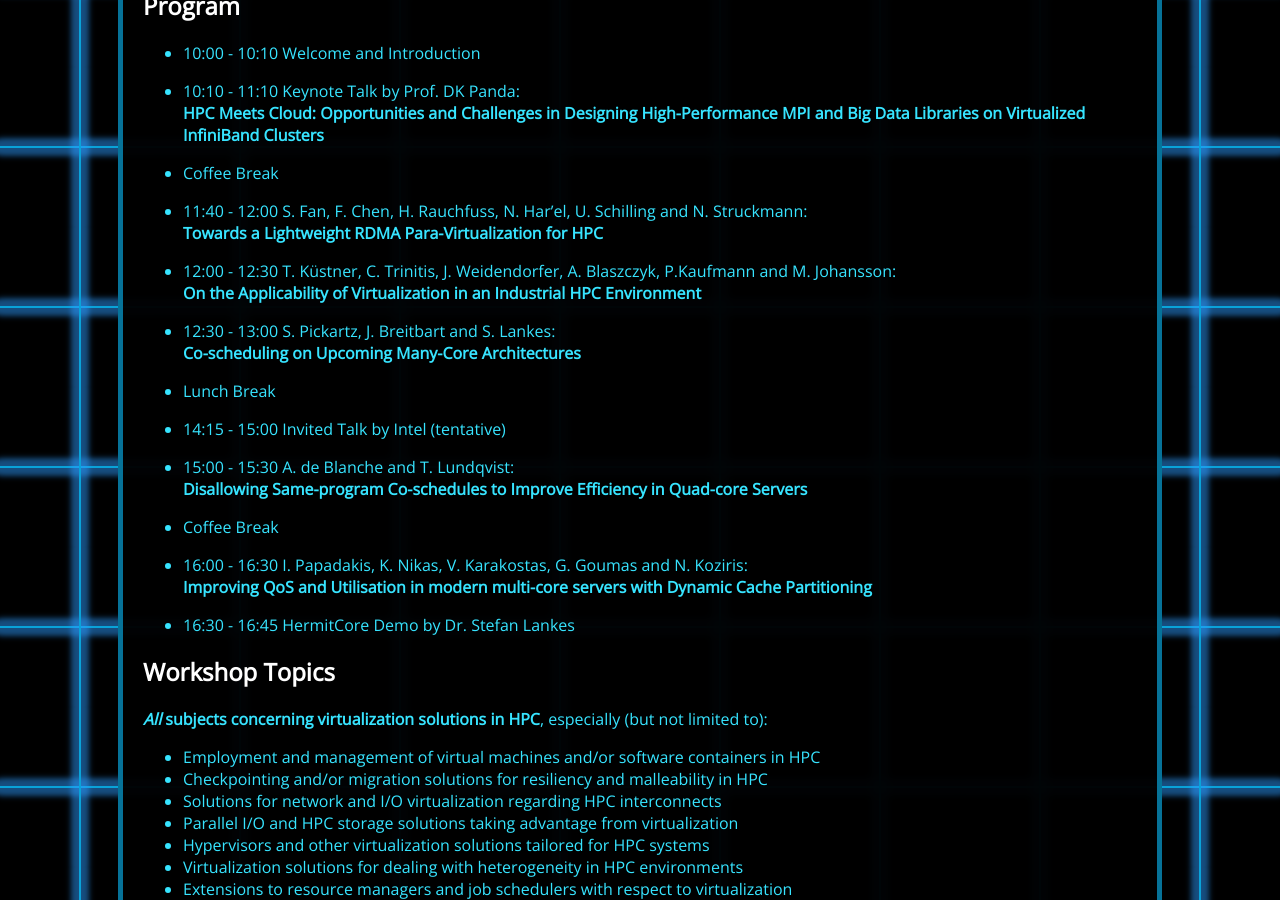
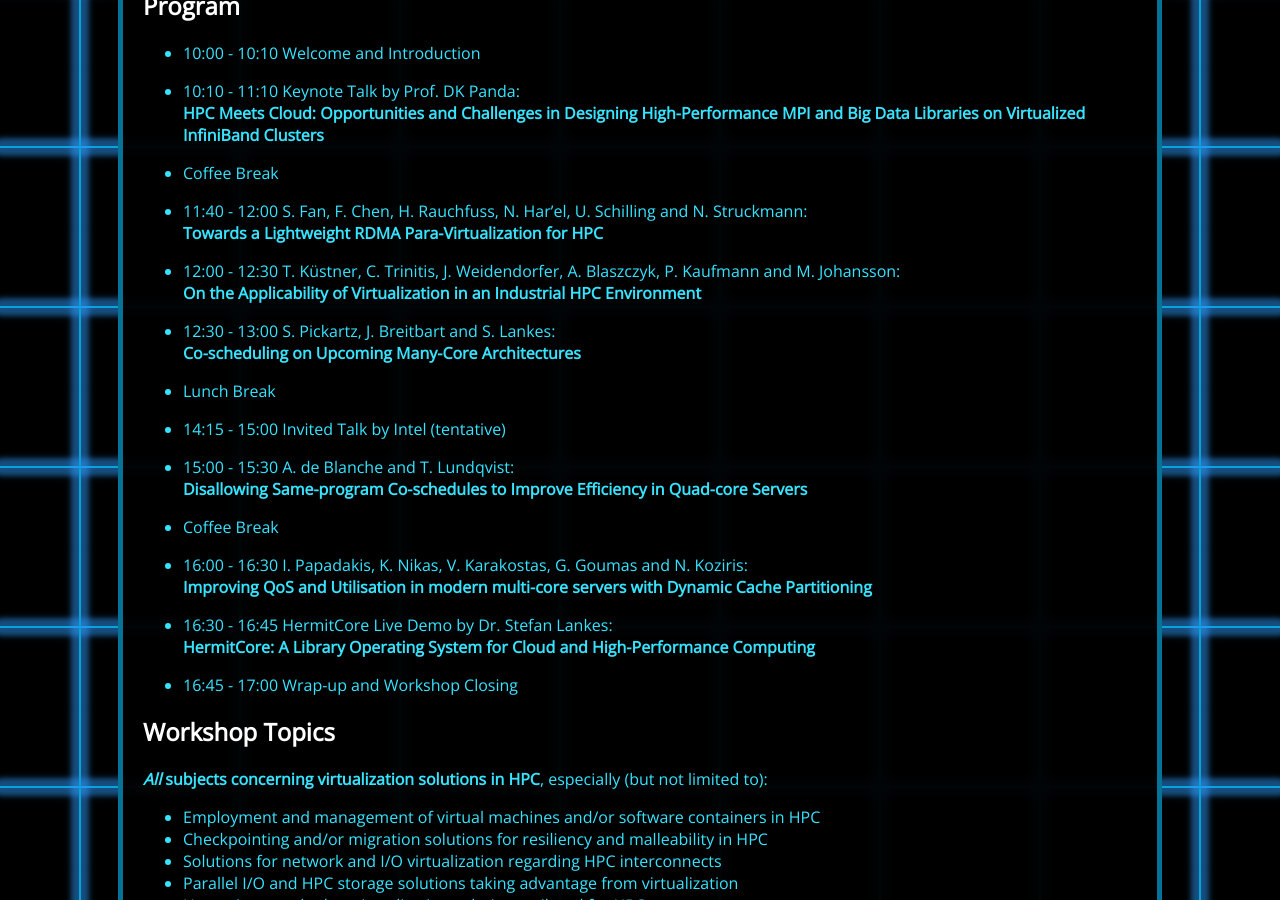
Before and after one commit to VisorHPC/VisorHPC.github.io, a Jekyll site: the page built from index.md, in a window 1280 px wide and 900 px high, scrolled down 2013 px. Built offline with Jekyll 4.4.1, drawn with Linux system fonts in a browser that asks for light colours; our own code applies the rules of GitHub Pages for plain Markdown files.

Commit message:
Cosmetic changes

```diff
--- a/index.md
+++ b/index.md
@@ -65,7 +65,7 @@ More details about Prof. Panda are available at [http://www.cse.ohio-state.edu/~
 * 11:40 - 12:00 S. Fan, F. Chen, H. Rauchfuss, N. Har'el, U. Schilling and N. Struckmann:<br>
   __Towards a Lightweight RDMA Para-Virtualization for HPC__
 
-* 12:00 - 12:30 T. Küstner, C. Trinitis, J. Weidendorfer, A. Blaszczyk, P.Kaufmann and M. Johansson:<br>
+* 12:00 - 12:30 T. Küstner, C. Trinitis, J. Weidendorfer, A. Blaszczyk, P. Kaufmann and M. Johansson:<br>
   __On the Applicability of Virtualization in an Industrial HPC Environment__
 
 * 12:30 - 13:00 S. Pickartz, J. Breitbart and S. Lankes:<br>
@@ -83,7 +83,10 @@ More details about Prof. Panda are available at [http://www.cse.ohio-state.edu/~
 * 16:00 - 16:30 I. Papadakis, K. Nikas, V. Karakostas, G. Goumas and N. Koziris:<br>
   __Improving QoS and Utilisation in modern multi-core servers with Dynamic Cache Partitioning__
 
-* 16:30 - 16:45 HermitCore Demo by Dr. Stefan Lankes
+* 16:30 - 16:45 HermitCore Live Demo by Dr. Stefan Lankes:<br>
+  __HermitCore: A Library Operating System for Cloud and High-Performance Computing__
+
+* 16:45 - 17:00 Wrap-up and Workshop Closing
 
 ## Workshop Topics
 {:id="topics"}
```
Also changed, not shown: 1 other file.
